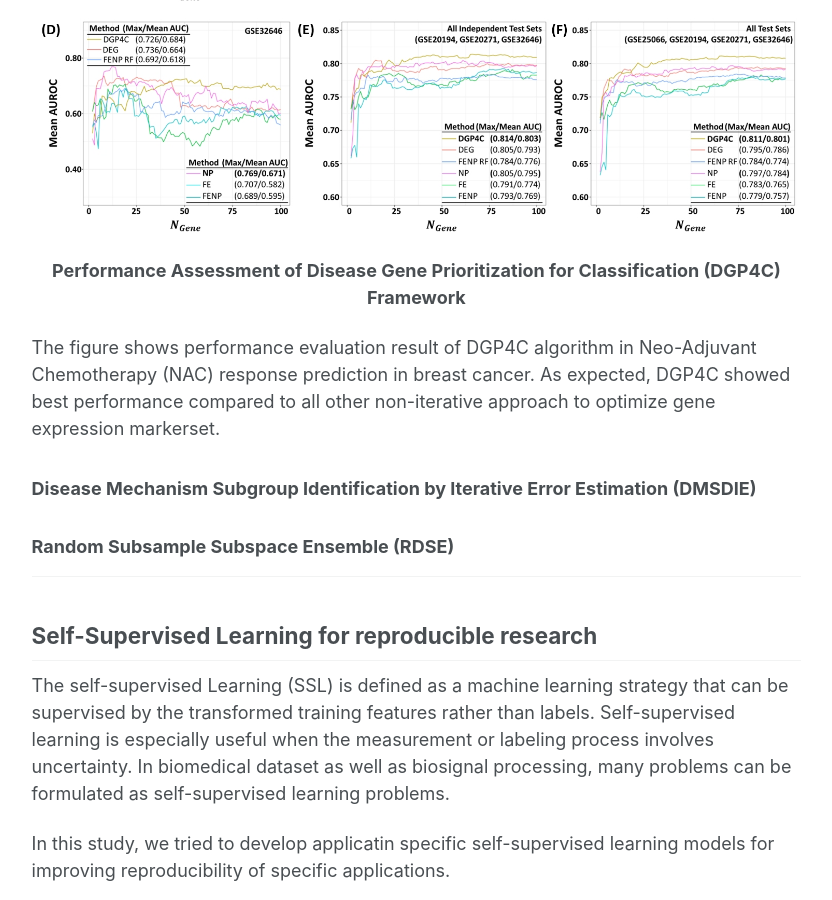
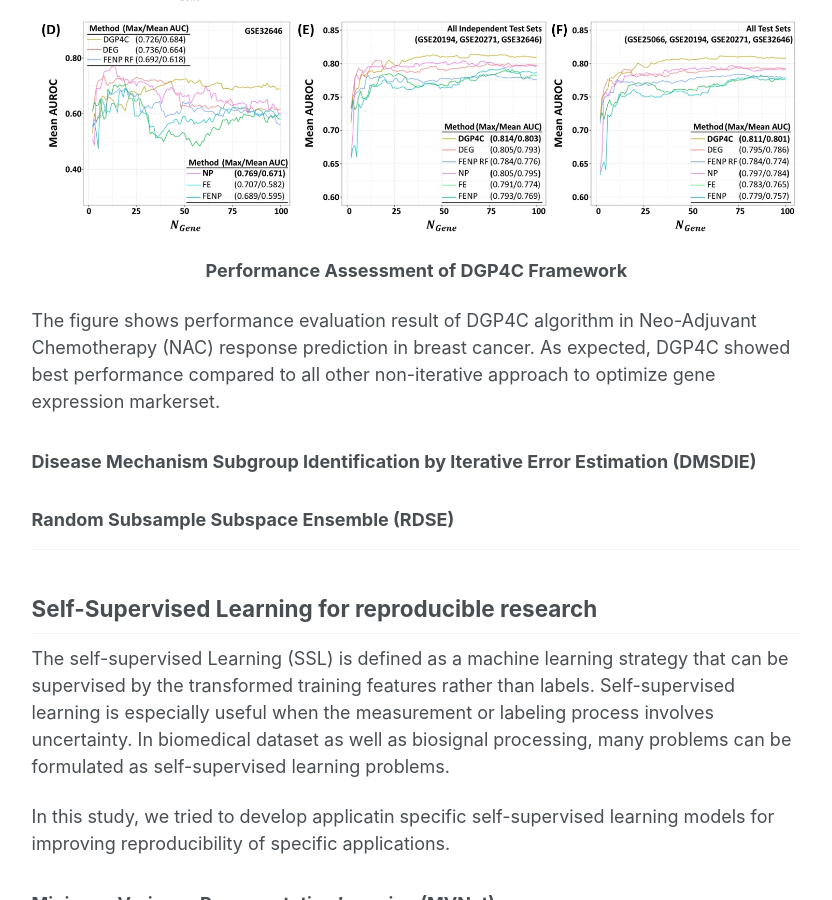
Before and after one commit to psychemistz/profile, a Jekyll site: the page built from _pages/research.md, in a window 1280 px wide and 900 px high, scrolled down 2123 px. Shown: the whole window, without its empty margins (250-1082 px from the left). Built offline with Jekyll 4.4.1, drawn with Linux system fonts in a browser that asks for light colours.

Commit message:
Update research.md

```diff
--- a/_pages/research.md
+++ b/_pages/research.md
@@ -27,7 +27,7 @@ The above figure provides a schematic diagram of the proposed DGP4C framework. T
 
 ![Figure2. Performance Assessment of Disease Gene Prioritization for Classification (DGP4C) Framework](/profile/images/dgp4c_result.jpg)
 
-<p><center><strong> Performance Assessment of Disease Gene Prioritization for Classification (DGP4C) Framework </strong></center></p>
+<p><center><strong> Performance Assessment of DGP4C Framework </strong></center></p>
 
 
 
```
